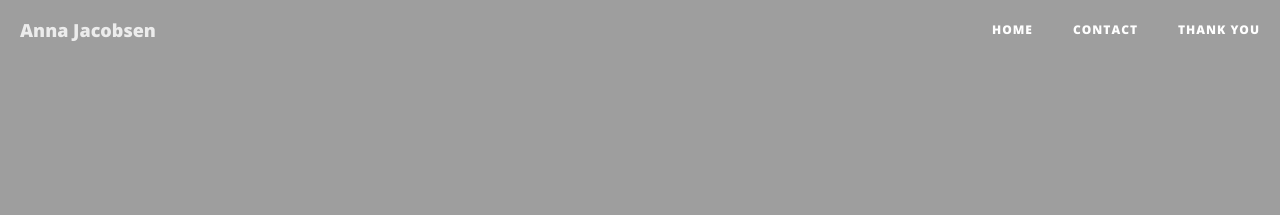
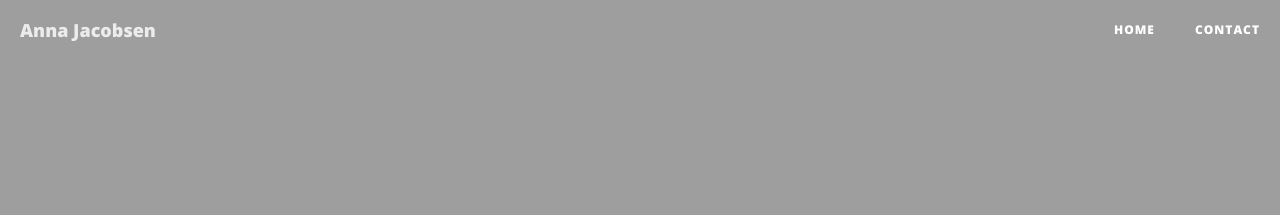
Before and after one commit to annaj/annaj, a Jekyll site: the page built from index.html, in a window 1280 px wide and 900 px high. Shown: the top 215 px of the window. Built offline with Jekyll 4.4.1, drawn with Linux system fonts in a browser that asks for light colours; nearby versions of some CDN libraries; the list of posts is cut into pages by our own code.

Commit message:
fixed nav

```diff
--- a/_includes/nav.html
+++ b/_includes/nav.html
@@ -17,14 +17,10 @@
             <ul class="nav navbar-nav navbar-right">
                 <li>
                     <a href="{{ site.url }}/">Home</a>
+              </li>
+                <li>
+                    <a href="http://annajacobsen.co/contact/">Contact</a>
                 </li>
-                {% for page in site.pages %}{% if page.title %}
-				{% if page.url != '/thank-you' %}
-                <li>
-                    <a href="{{ page.url | prepend: site.url }}">{{ page.title }}</a>
-                </li>
-				{% endif %}
-                {% endif %}{% endfor %}
             </ul>
         </div>
         <!-- /.navbar-collapse -->
```
